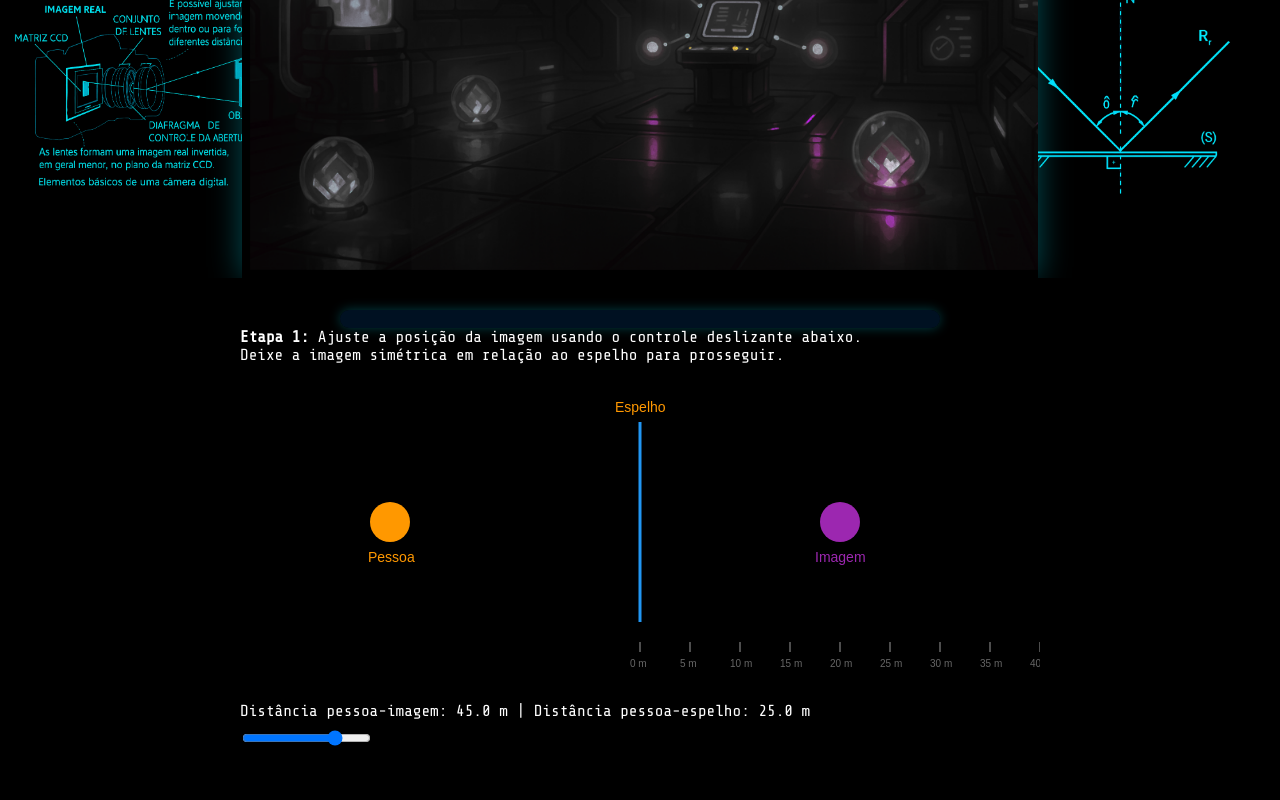
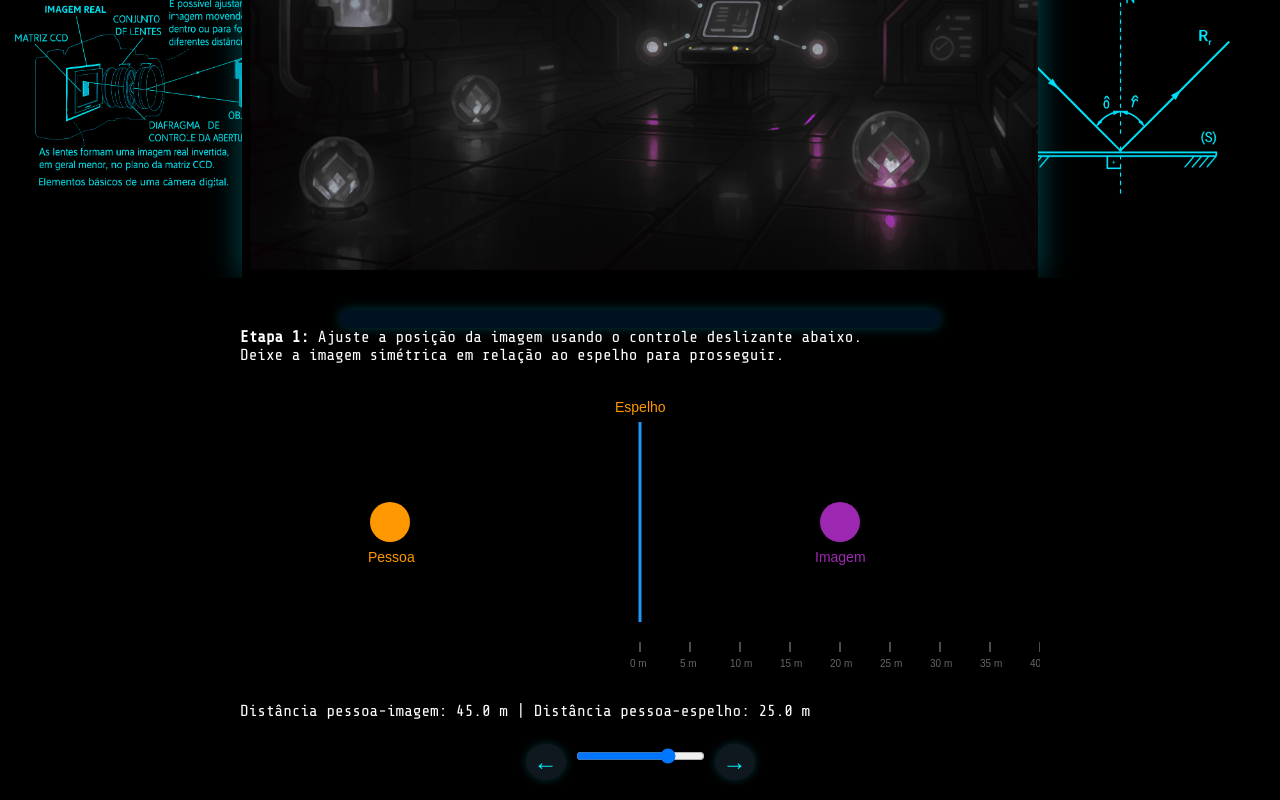
Before and after one commit to rjfontana/foton, a plain HTML site: page index.html in a window 1280 px wide. Shown: the part 596-1396 px from the top of the page. Before the commit the page ends 1362 px from the top, so only its background shows below. Drawn offline with nearby package versions, Linux system fonts and the light colour scheme.

Commit message:
Update index.html

```diff
--- a/index.html
+++ b/index.html
@@ -60,7 +60,11 @@
         <label>Distância pessoa-imagem: <span id="distancia">50.0</span> m</label> |
         <label>Distância pessoa-espelho: <span id="distanciaEspelho">25.0</span> m</label>
       </div>
-      <input type="range" id="sliderImagem" min="0" max="800" value="650" oninput="ajustarImagem(this.value)">
+      <div class="slider-com-setas">
+        <button type="button" class="btn-seta" id="seta-esquerda" aria-label="Diminuir">&#8592;</button>
+        <input type="range" id="sliderImagem" min="0" max="800" value="650" oninput="ajustarImagem(this.value)">
+        <button type="button" class="btn-seta" id="seta-direita" aria-label="Aumentar">&#8594;</button>
+      </div>
       <div id="feedback" style="margin-top:8px; color:#fff;"></div>
     </div>
 
```
